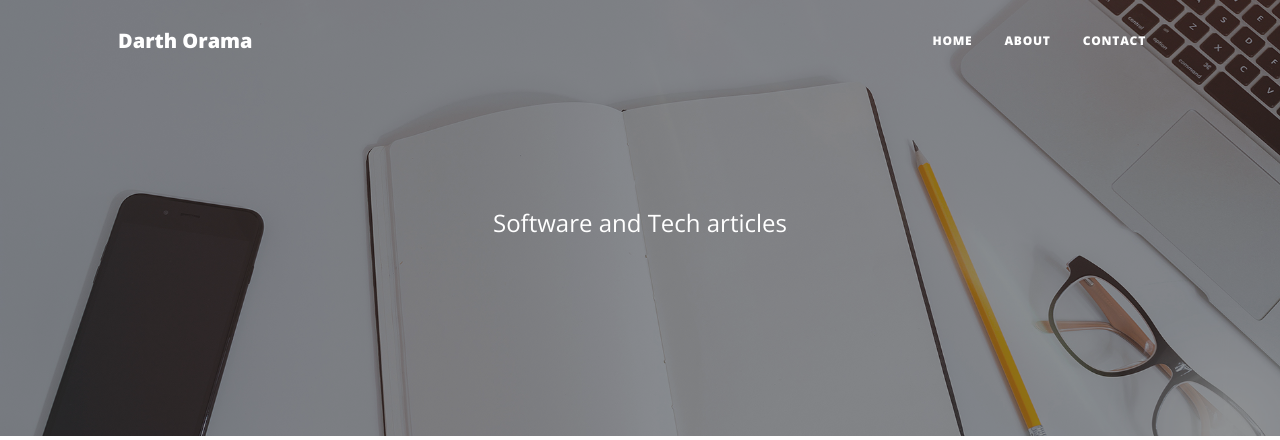
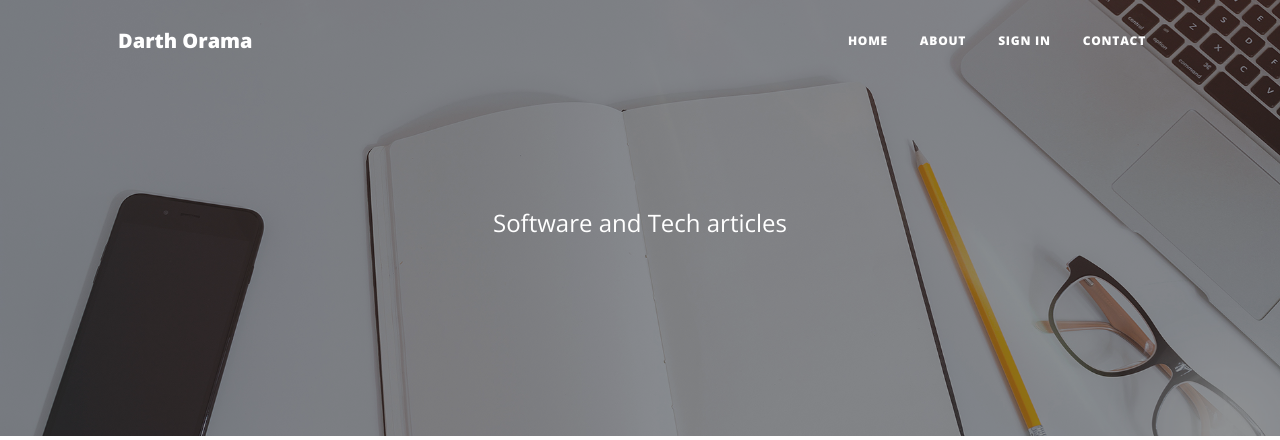
Before and after one commit to demuk/darthorama, a Flask app: page / in a window 1280 px wide. Shown: the top 440 px of the page. Run offline with Flask 2, Linux system fonts and the light colour scheme; some libraries are stand-ins or nearby versions.

Commit message:
updated navigation

```diff
--- a/app/templates/home.html
+++ b/app/templates/home.html
@@ -29,6 +29,7 @@
                     <ul class="navbar-nav ms-auto py-4 py-lg-0">
                         <li class="nav-item"><a class="nav-link px-lg-3 py-3 py-lg-4" href="index.html">Home</a></li>
                         <li class="nav-item"><a class="nav-link px-lg-3 py-3 py-lg-4" href="about.html">About</a></li>
+                        <li class="nav-item"><a class="nav-link px-lg-3 py-3 py-lg-4" href="about.html">Sign In</a></li>
                         <li class="nav-item"><a class="nav-link px-lg-3 py-3 py-lg-4" href="contact.html">Contact</a></li>
                     </ul>
                 </div>
```
